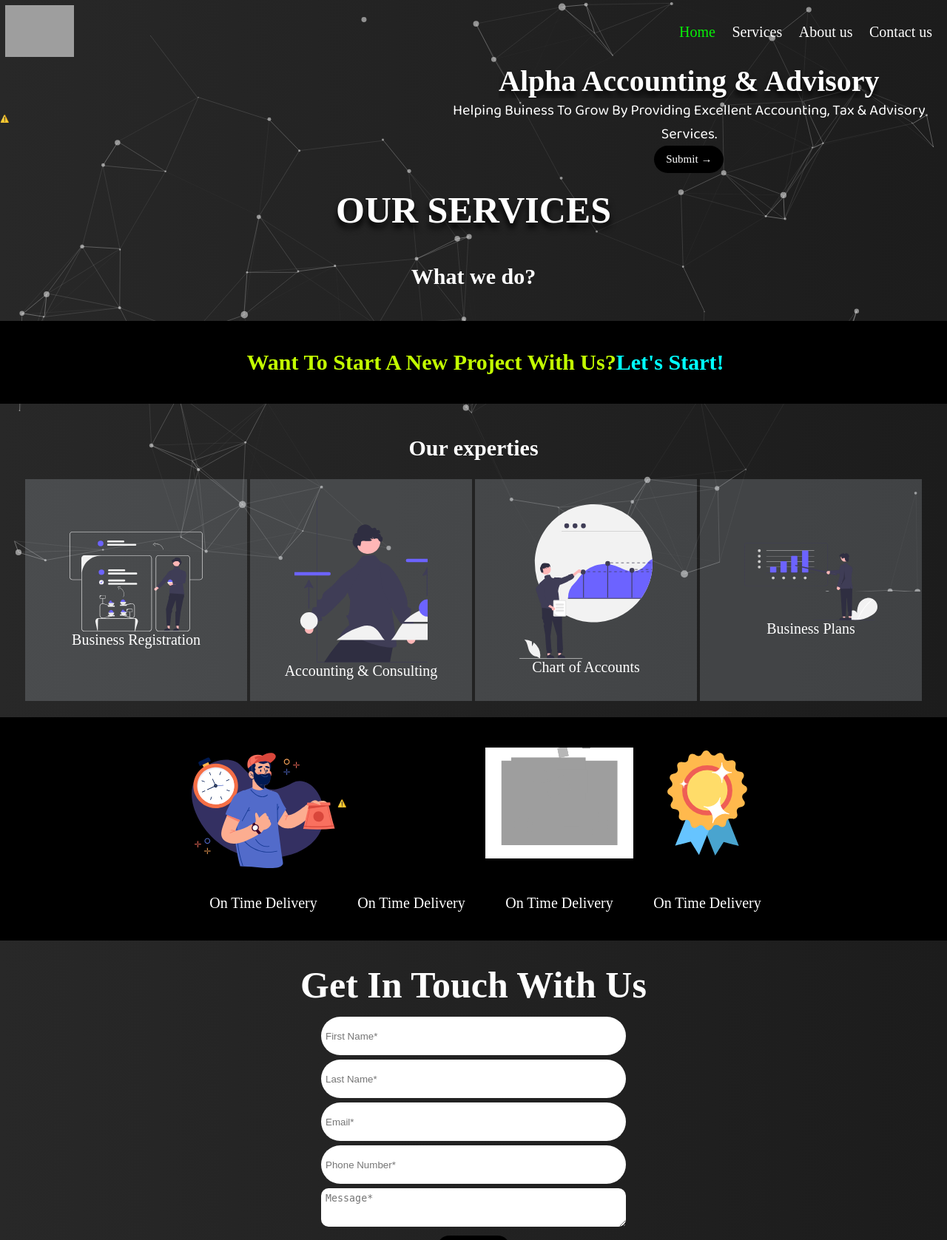
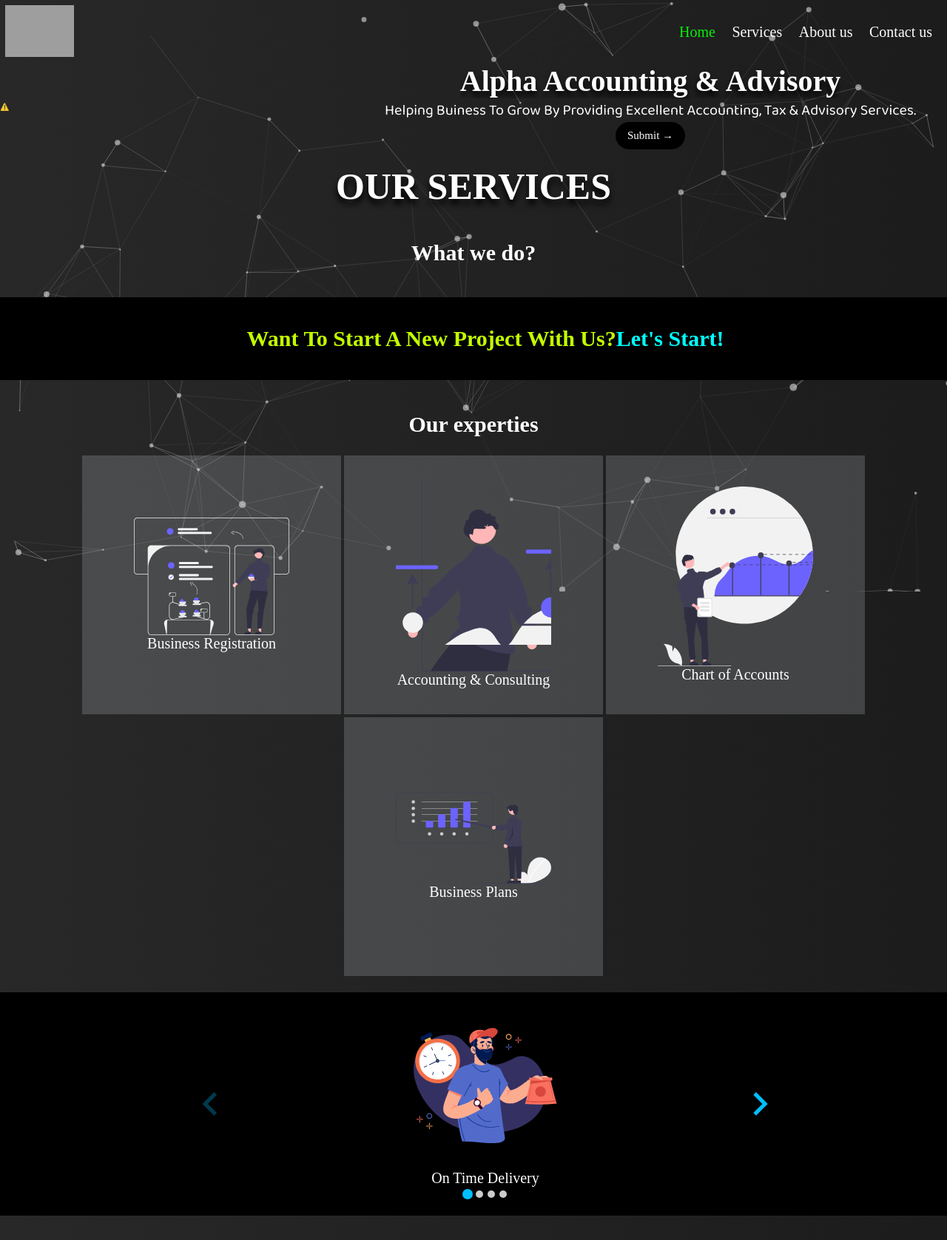
Before and after one commit to Creepyrishi/Startup-1, a Django app: template templates/home.html in a window 1280 px wide. Shown: the top 1677 px of the page at 74% size. Run offline with Django 4.2, Linux system fonts and the light colour scheme; the template is opened without the code that fills it, so the values that code supplies are empty; some libraries are stand-ins or nearby versions; some web fonts are replaced; grey boxes are pictures that could not be loaded.

Commit message:
make it betr

```diff
--- a/static/css/style.css
+++ b/static/css/style.css
@@ -109,7 +109,7 @@
     align-items: center;
 }
 .introContainer > lottie-player{
-    width: 75vh;
+    width: 65vh;
     height: auto;
     transform: scaleX(-1);
 }
@@ -170,8 +170,8 @@
     flex-wrap: wrap;
 }
 .workContainer > div{
-    height: 30rem;
-    width: 30rem;
+    width: min(35rem, 96vw);
+    aspect-ratio: 1;
     display: flex;
     flex-direction: column;
     justify-content: center;
@@ -231,8 +231,8 @@
 }
 
 .expertiesContainer > div{
-    height: 30rem;
-    width: min(30rem, 94vw);
+    aspect-ratio: 1;
+    width: min(35rem, 96vw);
     display: flex;
     flex-direction: column;
     justify-content: center;
@@ -336,10 +336,11 @@
     #hamburger {
         display: block;
         z-index: 999;
+        color: white;
     }
 
     nav ul {
-        background-color: rgba(0, 0, 255, 0.2);
+        background-color: rgba(255, 255, 255, 0.2);
         backdrop-filter: blur(1rem);
         inset: 0 0 0 100vw;
         position: fixed;
--- a/templates/home.html
+++ b/templates/home.html
@@ -59,7 +59,7 @@
         </div>
     </div>
     <div class="whyUs">
-        <section class="plide" aria-label="Splide Basic HTML Example">
+        <section class="splide" aria-label="Splide Basic HTML Example">
             <div class="splide__track">
                 <ul class="splide__list">
                     <li class="splide__slide">
```
